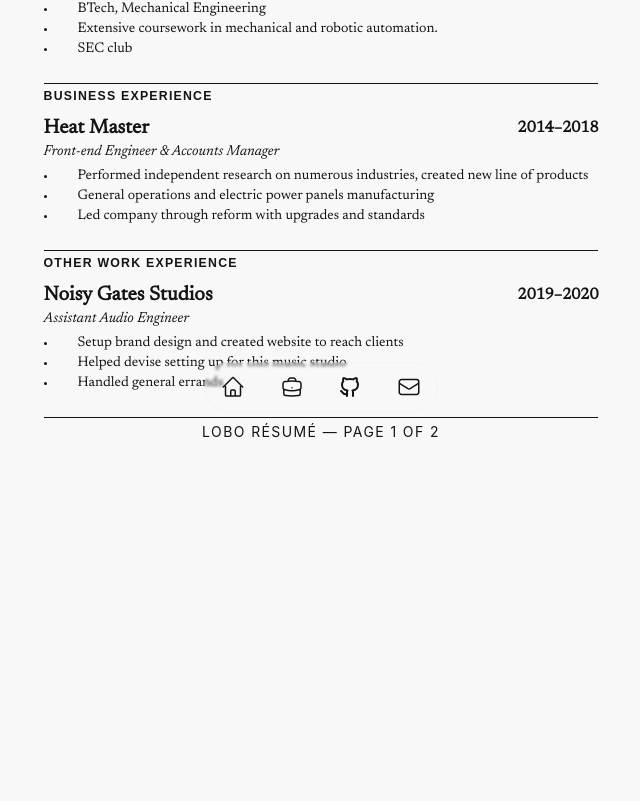
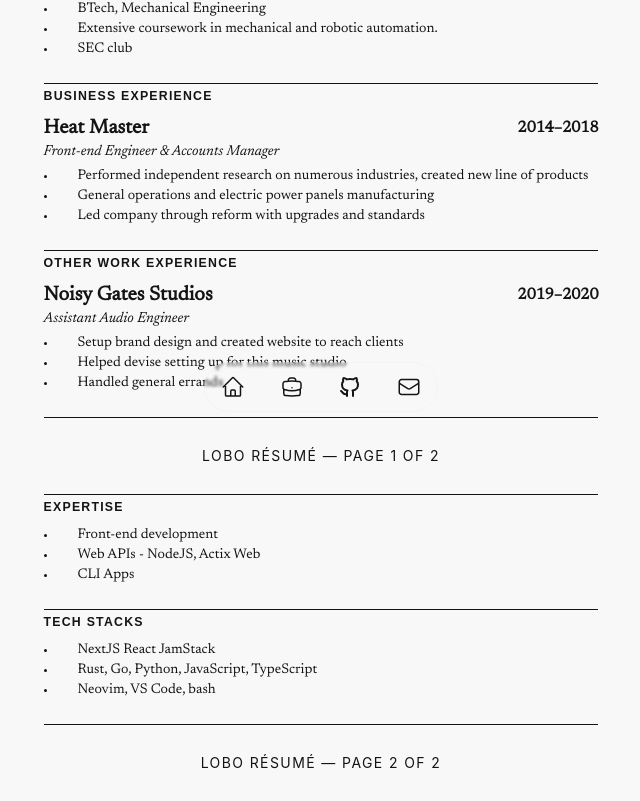
Before and after one commit to lloydlobo/lloydlobo.com, a Next.js app: page /resume in a window 1280 px wide. Shown: the part 368-1169 px from the top of the page, without its empty margins (319-959 px from the left). Before the commit the page ends 814 px from the top, so only its background shows below. Built offline with nearby package versions, Linux system fonts and the light colour scheme.

Commit message:
feat: add 2 more sections to resume

```diff
--- a/pages/resume.tsx
+++ b/pages/resume.tsx
@@ -22,13 +22,16 @@ font-size: 1.0rem;
 const ResumePage = () => {
   return (
     <>
-      <style jsx global>
+      <style jsx>
         {`
           ${styles}
         `}
       </style>
       <Layout>
         <main>
+          <div className="space-y-6">
+            {/* Lobo résumé — page 1 of 2 */}
+
             <div
               className={`font-serif [&>*]:text-sm px-6 divide mx-auto divide-y space-y-6`}
             >
@@ -47,7 +50,9 @@ const ResumePage = () => {
                 </div>
               </section>
               <section>
-              <h2 className="uppercase font-bold tracking-widest">Education</h2>
+                <h2 className="uppercase font-bold tracking-widest">
+                  Education
+                </h2>
                 <div className="space-y-6 mt-2">
                   <div>
                     <h3 className="text-xl font-medium after:content-['2018–2019'] after:right-0 relative after:absolute">
@@ -58,8 +63,8 @@ const ResumePage = () => {
                         Cumulative GPA: 4.0
                       </li>
                       <li className="before:content-[''] before:pl-4">
-                      Academic interests: audio recording and engineering, music
-                      production, audio synthesis.
+                        Academic interests: audio recording and engineering,
+                        music production, audio synthesis.
                       </li>
                       <li className="before:content-[''] before:pl-4">
                         Top of the batch
@@ -67,11 +72,7 @@ const ResumePage = () => {
                     </ul>
                   </div>
                   <div>
-                  <h3
-                    className="text-xl font-medium
- after:content-['2010–2014'] after:right-0 relative after:absolute
-                "
-                  >
+                    <h3 className="text-xl font-medium after:content-['2010–2014'] after:right-0 relative after:absolute">
                       SRM University
                     </h3>
                     <ul className="list-inside list-disc">
@@ -79,7 +80,8 @@ const ResumePage = () => {
                         BTech, Mechanical Engineering
                       </li>
                       <li className="before:content-[''] before:pl-4">
-                      Extensive coursework in mechanical and robotic automation.
+                        Extensive coursework in mechanical and robotic
+                        automation.
                       </li>
                       <li className="before:content-[''] before:pl-4">
                         SEC club
@@ -94,11 +96,7 @@ const ResumePage = () => {
                 </h2>
                 <div className="space-y-6 mt-2">
                   <div>
-                  <h3
-                    className="text-xl font-medium
- after:content-['2014–2018'] after:right-0 relative after:absolute
-                "
-                  >
+                    <h3 className="text-xl font-medium after:content-['2014–2018'] after:right-0 relative after:absolute">
                       Heat Master
                     </h3>
                     <h4 className="italic text-[0.9rem] mb-1">
@@ -110,7 +108,8 @@ const ResumePage = () => {
                         created new line of products
                       </li>
                       <li className="before:content-[''] before:pl-4">
-                      General operations and electric power panels manufacturing{" "}
+                        General operations and electric power panels
+                        manufacturing{" "}
                       </li>
                       <li className="before:content-[''] before:pl-4">
                         Led company through reform with upgrades and standards
@@ -125,12 +124,7 @@ const ResumePage = () => {
                 </h2>
                 <div className="space-y-6 mt-2">
                   <div>
-                  <h3
-                    className="text-xl font-medium
-
- after:content-['2019–2020'] after:right-0 relative after:absolute
-                "
-                  >
+                    <h3 className="text-xl font-medium after:content-['2019–2020'] after:right-0 relative after:absolute">
                       Noisy Gates Studios
                     </h3>
                     <h4 className="italic text-[0.9rem] mb-1">
@@ -151,10 +145,72 @@ const ResumePage = () => {
                 </div>
               </section>
               <section>
-              <p className="text-center font-sans tracking-widest uppercase">
+                <p className="text-center pt-6 font-sans tracking-widest uppercase">
                   Lobo résumé — page 1 of 2
                 </p>
               </section>
+            </div>
+
+            {/* Lobo résumé — page 2 of 2 */}
+
+            <div
+              className={`font-serif [&>*]:text-sm px-6 divide mx-auto divide-y space-y-6`}
+            >
+              <div></div>
+              <section>
+                <h2 className="uppercase font-bold tracking-widest">
+                  Expertise
+                </h2>
+                <div className="space-y-6 mt-2">
+                  <div>
+                    <h3 className="text-xl font-medium after:content-[''] after:right-0 relative after:absolute">
+                      {" "}
+                    </h3>
+                    <h4 className="italic text-[0.9rem] mb-1"> </h4>
+                    <ul className="list-inside list-disc">
+                      <li className="before:content-[''] before:pl-4">
+                        Front-end development
+                      </li>
+                      <li className="before:content-[''] before:pl-4">
+                        Web APIs - NodeJS, Actix Web
+                      </li>
+                      <li className="before:content-[''] before:pl-4">
+                        CLI Apps
+                      </li>
+                    </ul>
+                  </div>
+                </div>
+              </section>
+              <section>
+                <h2 className="uppercase font-bold tracking-widest">
+                  Tech stacks
+                </h2>
+                <div className="space-y-6 mt-2">
+                  <div>
+                    <h3 className="text-xl font-medium after:content-[''] after:right-0 relative after:absolute">
+                      {" "}
+                    </h3>
+                    <h4 className="italic text-[0.9rem] mb-1"> </h4>
+                    <ul className="list-inside list-disc">
+                      <li className="before:content-[''] before:pl-4">
+                        NextJS React JamStack
+                      </li>
+                      <li className="before:content-[''] before:pl-4">
+                        Rust, Go, Python, JavaScript, TypeScript
+                      </li>
+                      <li className="before:content-[''] before:pl-4">
+                        Neovim, VS Code, bash
+                      </li>
+                    </ul>
+                  </div>
+                </div>
+              </section>
+              <section>
+                <p className="text-center py-6 font-sans tracking-widest uppercase">
+                  Lobo résumé — page 2 of 2
+                </p>
+              </section>
+            </div>
           </div>
         </main>
       </Layout>
--- a/pages/work.tsx
+++ b/pages/work.tsx
@@ -291,7 +291,7 @@ export default function WorkPage() {
 
                   <div className=" ">
                     <h3 className="mb-4 text-sm brightness-75 flex items-baseline justify-between place-self-end border-b-[1px] border-secondary/30 py-3 text-start font-normal">
-                      Stacks
+                      Tech Stacks
                     </h3>
                     <ul className={`dark:text-secondary space-y-3`}>
                       <li className="">NextJS React JamStack</li>
```
Lines whose indentation alone changed are shown as unchanged.
